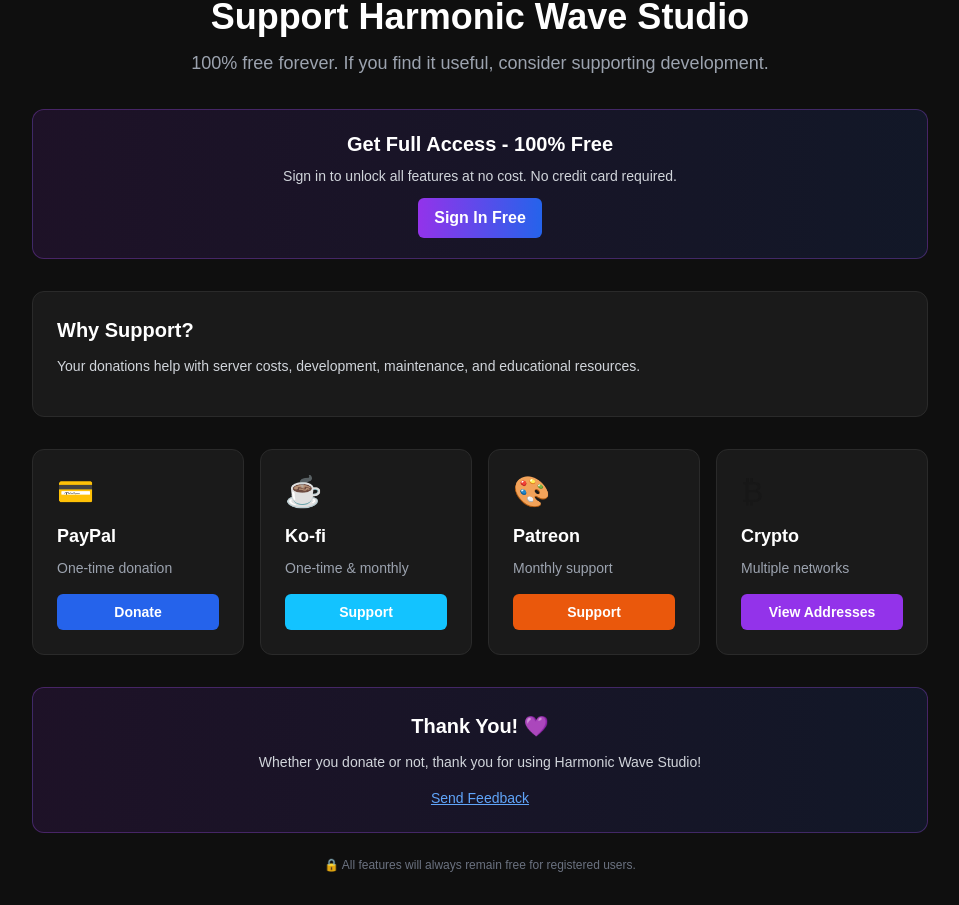
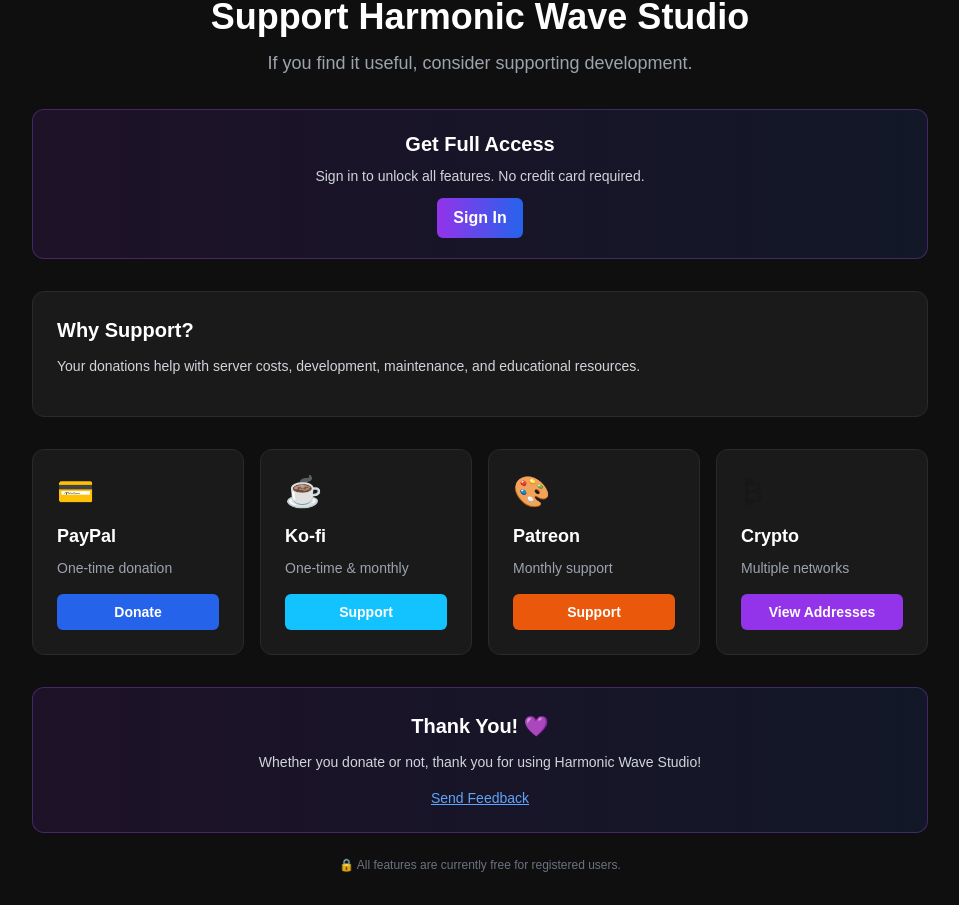
Before and after one commit to pilgrim-12/harmonic-wave-studio, a Next.js app: page /support in a window 1280 px wide. Shown: the part 217-1122 px from the top of the page, without its empty margins (160-1119 px from the left). Built offline with nearby package versions, Linux system fonts and the light colour scheme; no server answers.

Commit message:
refactor: Remove 'free forever' promises from marketing copy
- Change 'free forever' to 'currently free' to maintain flexibility
- Remove 'at no cost' and '100% free' language
- Keep door open for potential monetization in future

```diff
--- a/src/app/support/page.tsx
+++ b/src/app/support/page.tsx
@@ -49,7 +49,7 @@
             Support Harmonic Wave Studio
           </h1>
           <p className="text-lg text-gray-400 max-w-2xl mx-auto">
-            100% free forever. If you find it useful, consider supporting development.
+            If you find it useful, consider supporting development.
           </p>
         </div>
 
@@ -58,17 +58,17 @@
           <div className="mb-8 p-5 bg-gradient-to-r from-purple-900/20 to-blue-900/20 border border-purple-500/30 rounded-xl">
             <div className="text-center">
               <h2 className="text-xl font-bold text-white mb-2">
-                Get Full Access - 100% Free
+                Get Full Access
               </h2>
               <p className="text-gray-300 mb-3 text-sm">
-                Sign in to unlock all features at no cost. No credit card required.
+                Sign in to unlock all features. No credit card required.
               </p>
               <Button
                 onClick={signInWithGoogle}
                 variant="primary"
                 className="bg-gradient-to-r from-purple-600 to-blue-600 hover:from-purple-500 hover:to-blue-500"
               >
-                Sign In Free
+                Sign In
               </Button>
             </div>
           </div>
@@ -190,7 +190,7 @@
         {/* Transparency Note */}
         <div className="text-center">
           <p className="text-xs text-gray-500">
-            🔒 All features will always remain free for registered users.
+            🔒 All features are currently free for registered users.
           </p>
         </div>
       </div>
--- a/src/components/tier/UpgradeModal.tsx
+++ b/src/components/tier/UpgradeModal.tsx
@@ -110,7 +110,7 @@
 
             <div className="mt-6 p-4 bg-blue-500/10 border border-blue-500/30 rounded-lg">
               <p className="text-sm text-blue-300">
-                ✨ <strong>100% Free Forever</strong> - No credit card required, no payments
+                ✨ <strong>Currently Free</strong> - No credit card required, no payments
               </p>
             </div>
 
```
